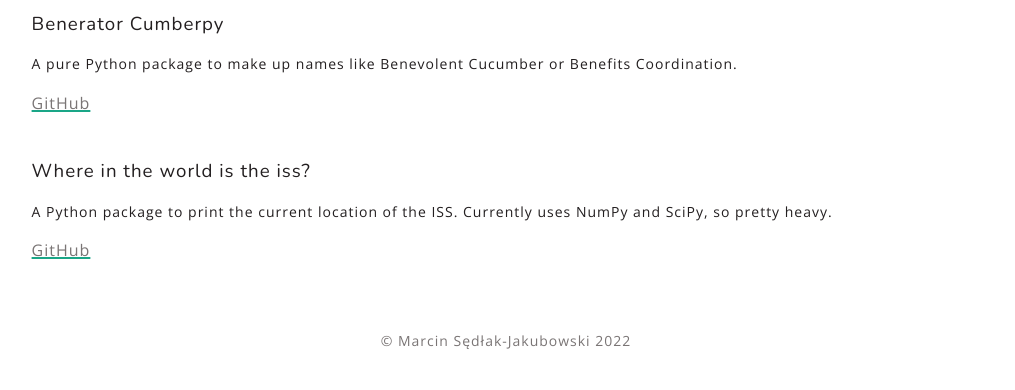
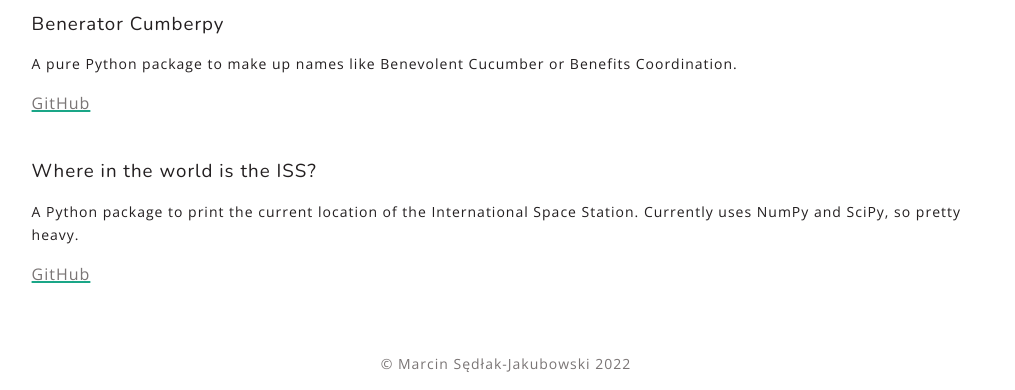
Before and after one commit to iniluap/marcin-sedlak-jakubowski, a Gatsby site: page /projects in a window 1280 px wide. Shown: the part 440-830 px from the top of the page, without its empty margins (134-1149 px from the left). Before the commit the page ends 806 px from the top, so only its background shows below. Built offline with nearby package versions, Linux system fonts and the light colour scheme; Gatsby itself is replaced by a stand-in of ours.

Commit message:
Reuse css variables. Fix some typos

```diff
--- a/src/components/Layout.js
+++ b/src/components/Layout.js
@@ -17,7 +17,7 @@ const MainStyles = styled.main`
     'nav'
     'content'
     'footer';
-  gap: 2rem;
+  gap: var(--whitespace-primary);
   align-items: start;
 `;
 
--- a/src/components/MobileNav.js
+++ b/src/components/MobileNav.js
@@ -37,11 +37,11 @@ const MobileNavStyles = styled.nav`
 const MobileNavTriggerStyle = styled.a`
   width: auto;
   height: auto;
-  padding: 2rem;
+  padding: var(--whitespace-primary);
   border: none;
   position: fixed;
   right: 0;
-  top: 2rem;
+  top: var(--whitespace-primary);
   background: none;
   cursor: pointer;
   transition: all 0.3s cubic-bezier(0.075, 0.82, 0.165, 1);
--- a/src/components/Nav.js
+++ b/src/components/Nav.js
@@ -14,7 +14,7 @@ const NavStyles = styled.nav`
     flex-wrap: wrap;
     justify-content: center;
     align-items: center;
-    gap: 3rem;
+    gap: var(--whitespace-secondary);
   }
 `;
 
--- a/src/components/SectionHeader.js
+++ b/src/components/SectionHeader.js
@@ -2,11 +2,11 @@ import React from 'react';
 import styled from 'styled-components';
 
 const SectionHeaderStyles = styled.div`
-  margin-bottom: 3rem;
+  margin-bottom: var(--whitespace-secondary);
 
   h2 {
     font-size: 3rem;
-    margin: 0 0 2rem;
+    margin: 0 0 var(--whitespace-primary);
   }
 `;
 
--- a/src/pages/projects.js
+++ b/src/pages/projects.js
@@ -19,10 +19,10 @@ export default function ProjectsPage() {
       </section>
 
       <section className="m-top-4">
-        <h3>Where in the world is the iss?</h3>
+        <h3>Where in the world is the ISS?</h3>
         <p>
-          A Python package to print the current location of the ISS. Currently
-          uses NumPy and SciPy, so pretty heavy.
+          A Python package to print the current location of the International
+          Space Station. Currently uses NumPy and SciPy, so pretty heavy.
         </p>
         <ResourceLinks
           link1Url="https://github.com/fdmarcin/whereiss"
--- a/src/pages/skills.js
+++ b/src/pages/skills.js
@@ -7,7 +7,7 @@ export default function SkillsPage() {
       <SectionHeader sectionTitle="Things I'm good at" />
       <ul>
         <li>
-          <strong>English</strong>– a C2 certificate, BA in Teaching EFL, and
+          <strong>English</strong> – a C2 certificate, BA in Teaching EFL, and
           experience in technical writing
         </li>
         <li>
--- a/src/pages/talks.js
+++ b/src/pages/talks.js
@@ -68,7 +68,7 @@ export default function TalksPage() {
         ></Card>
 
         <Card
-          title="How crosswords can bring departments together"
+          title="How crosswords can bring departments together | EN"
           subtitle="Lightning talk at Write the Docs Prague 2018"
           date="September 2018"
           content="A short tale on why solving crosswords together can be fun, especially if you're a word person."
--- a/src/styles/GlobalStyles.js
+++ b/src/styles/GlobalStyles.js
@@ -10,6 +10,8 @@ const GlobalStyles = createGlobalStyle`
     --red: #ff414d;
     --baby-blue: #d9ecf2;
     --blue: #027397;
+    --whitespace-primary: 2rem;
+    --whitespace-secondary: 3rem;
   }
 
   * {
@@ -33,15 +35,15 @@ const GlobalStyles = createGlobalStyle`
   }
 
   article {
-    padding: 3rem 0;
+    padding: var(--whitespace-secondary) 0;
   }
 
   .m-top-3 {
-    margin-top: 3rem;;
+    margin-top: var(--whitespace-secondary);
   }
 
   .m-top-4 {
-    margin-top: 4rem;;
+    margin-top: 4rem;
   }
 
   .sr-only {
--- a/src/styles/Typography.js
+++ b/src/styles/Typography.js
@@ -60,7 +60,7 @@ const Typography = createGlobalStyle`
   .ul-links {
     display: flex;
     flex-direction: row;
-    gap: 2rem;
+    gap: var(--whitespace-primary);
   }
 `;
 
```
